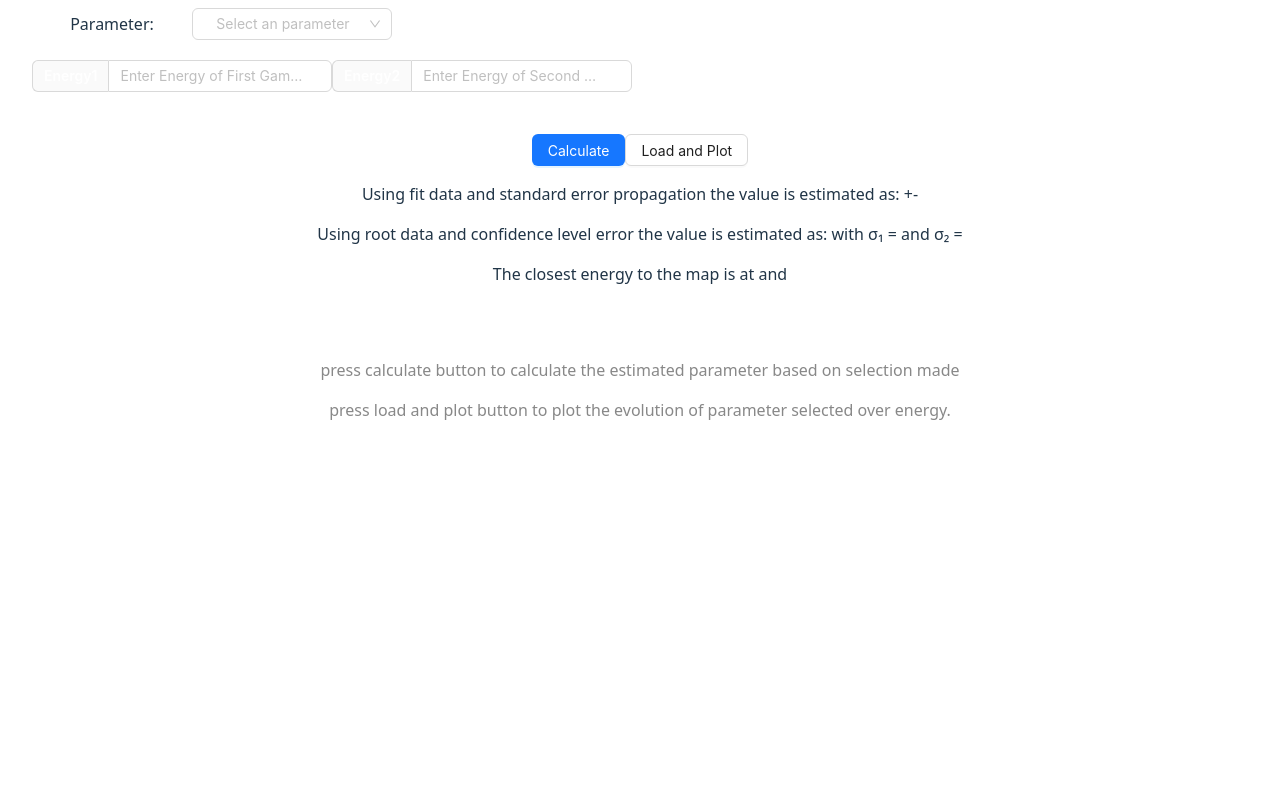
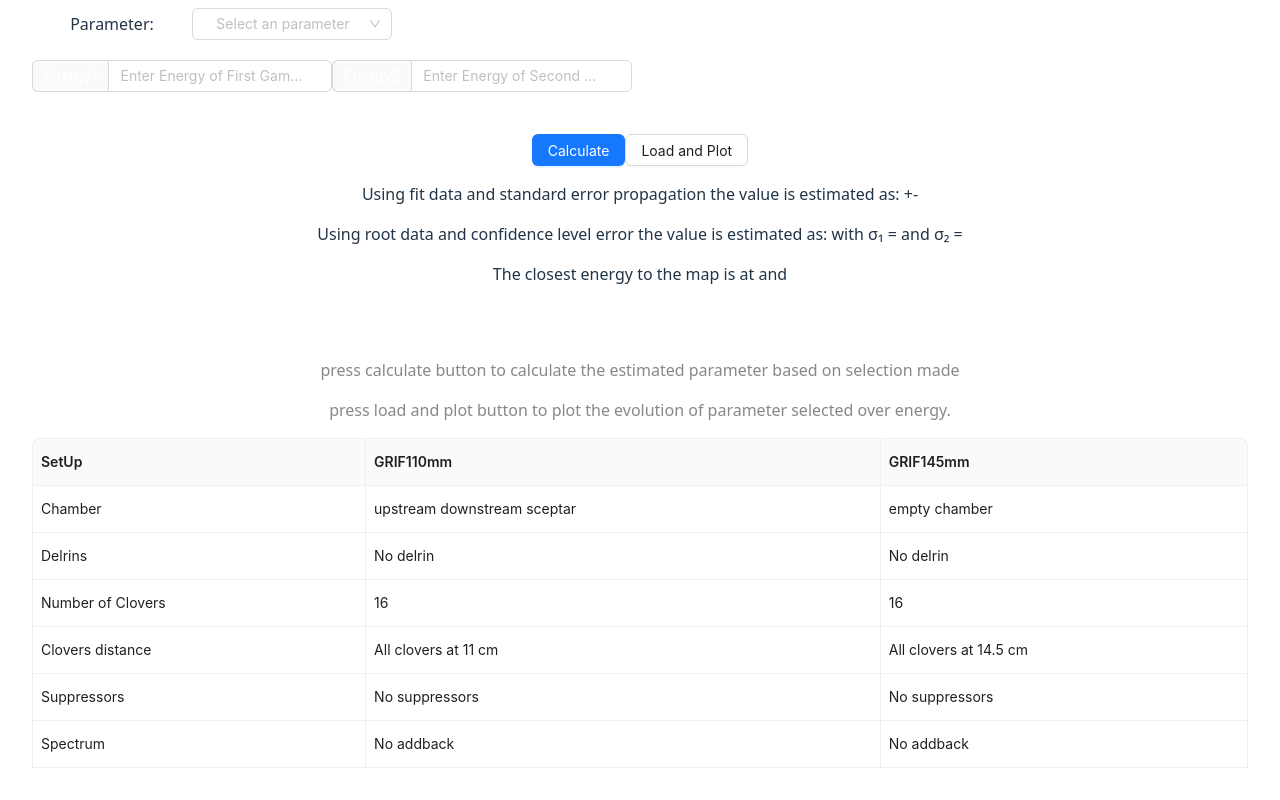
Before and after one commit to LJZ458/FiniteCorrectionCal, a React (Vite) app: page / in a window 1280 px wide. Shown: the part 445-1245 px from the top of the page. Before the commit the page ends 915 px from the top, so only its background shows below. Built offline with nearby package versions, Linux system fonts and the light colour scheme.

Commit message:
Added table

```diff
--- a/src/App.jsx
+++ b/src/App.jsx
@@ -6,6 +6,57 @@ import readXlsxFile from 'read-excel-file';
 import Plot from 'react-plotly.js';
 import { Table, Button, Input, Space } from "antd";
 function App() {
+
+
+const Tablecolumns = [
+  {
+    title: 'SetUp',
+    dataIndex: 'key',
+    key: 'key',
+    fixed: 'left',
+  },
+  { title: 'GRIF110mm', dataIndex: 'g110', key: 'g110' },
+  { title: 'GRIF145mm', dataIndex: 'g145', key: 'g145' },
+];
+
+const Tabledata = [
+  {
+    key: 'Chamber',
+    g110: "upstream downstream sceptar",
+    g145: "empty chamber",
+
+  },
+  {
+    key: 'Delrins',
+    g110: "No delrin",
+    g145: "No delrin",
+
+  },
+  {
+     key: 'Number of Clovers',
+    g110: 16 ,
+    g145:16,
+  },
+  {
+     key: 'Clovers distance',
+    g110: "All clovers at 11 cm" ,
+    g145:"All clovers at 14.5 cm",
+  },
+  {
+     key: 'Suppressors',
+    g110: "No suppressors ",
+    g145: "No suppressors ",
+  },
+   {
+     key: 'Spectrum',
+    g110: " No addback  ",
+    g145: " No addback  ",
+  },
+
+];
+
+
+
   const [count, setCount] = useState(0);
   const [result, setResult] = useState('');
   const [resulterr, setResulterr] = useState('');
@@ -471,6 +522,16 @@ Volume 922, 1 April 2019, Pages 47-63
       <p className="read-the-docs">
          press load and plot button to plot the evolution of parameter selected over energy.
       </p>
+      <Table
+      columns={Tablecolumns}
+      dataSource={Tabledata}
+      bordered
+      pagination={false}
+      size="middle"
+    />
+
+
+
     </>
   )
 }
```
Also changed, not shown: 1 other file (tests, documents, lock files or other folders).
